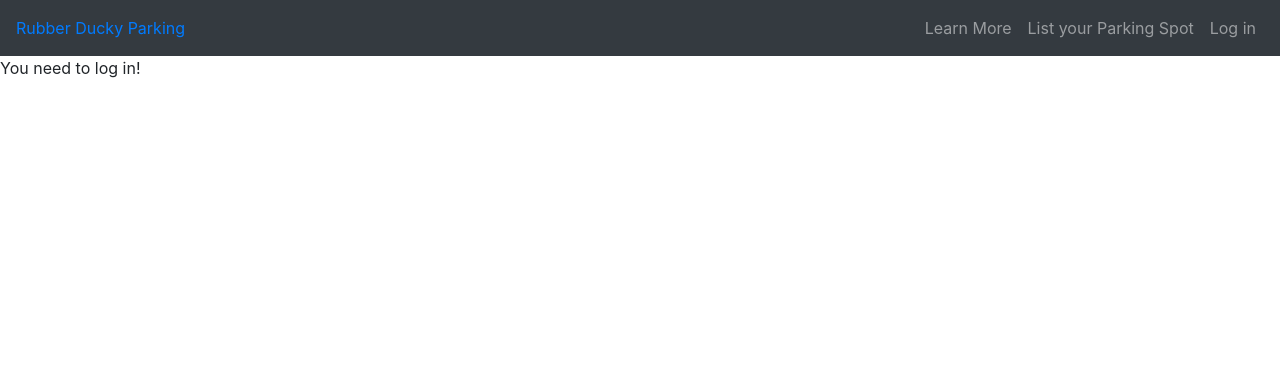
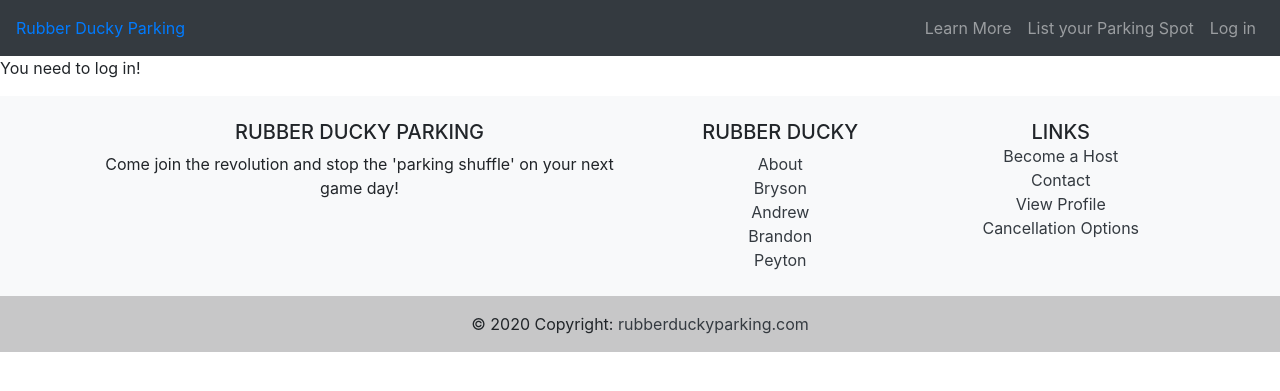
Before and after one commit to Bryson14/RubberDuckyParking, a Django app: page /host/ in a window 1280 px wide. Shown: the top 391 px of the page. Run offline with Django 3.2, Linux system fonts and the light colour scheme; some libraries are stand-ins or nearby versions.

Commit message:
added a footer to the base.html

```diff
--- a/src/RubberDuckyParking/templates/base.html
+++ b/src/RubberDuckyParking/templates/base.html
@@ -46,6 +46,82 @@
         {% endblock %}
     </div>
 
+<div>
+    <!-- Footer -->
+<footer class="bg-light text-center text-lg-start">
+  <!-- Grid container -->
+  <div class="container p-4">
+    <!--Grid row-->
+    <div class="row">
+      <!--Grid column-->
+      <div class="col-lg-6 col-md-12 mb-4 mb-md-0">
+        <h5 class="text-uppercase">Rubber Ducky Parking</h5>
+
+        <p>
+        Come join the revolution and stop the 'parking shuffle' on your next game day!
+        </p>
+      </div>
+      <!--Grid column-->
+
+      <!--Grid column-->
+      <div class="col-lg-3 col-md-6 mb-4 mb-md-0">
+        <h5 class="text-uppercase">Rubber Ducky</h5>
+
+        <ul class="list-unstyled mb-0">
+          <li>
+            <a href="/about/" class="text-dark">About</a>
+          </li>
+          <li>
+            <a href="https://github.com/Bryson14" class="text-dark">Bryson</a>
+          </li>
+          <li>
+            <a href="https://github.com/drewrasm" class="text-dark">Andrew</a>
+          </li>
+          <li>
+            <a href="https://github.com/Degin88" class="text-dark">Brandon </a>
+          </li>
+            <li>
+            <a href="https://github.com/duskkiel" class="text-dark">Peyton </a>
+          </li>
+        </ul>
+      </div>
+      <!--Grid column-->
+
+      <!--Grid column-->
+      <div class="col-lg-3 col-md-6 mb-4 mb-md-0">
+        <h5 class="text-uppercase mb-0">Links</h5>
+
+        <ul class="list-unstyled">
+          <li>
+            <a href="/host/" class="text-dark">Become a Host</a>
+          </li>
+          <li>
+            <a href="mail:support@rubberducky.com" class="text-dark">Contact</a>
+          </li>
+          <li>
+            <a href="/user/" class="text-dark">View Profile</a>
+          </li>
+          <li>
+            <a href="/" class="text-dark">Cancellation Options</a>
+          </li>
+        </ul>
+      </div>
+      <!--Grid column-->
+    </div>
+    <!--Grid row-->
+  </div>
+  <!-- Grid container -->
+
+  <!-- Copyright -->
+  <div class="text-center p-3" style="background-color: rgba(0, 0, 0, 0.2)">
+    © 2020 Copyright:
+    <a class="text-dark" href="https://mdbootstrap.com/">rubberduckyparking.com</a>
+  </div>
+  <!-- Copyright -->
+</footer>
+<!-- Footer -->
+</div>
+
 
 
 </body>
```
